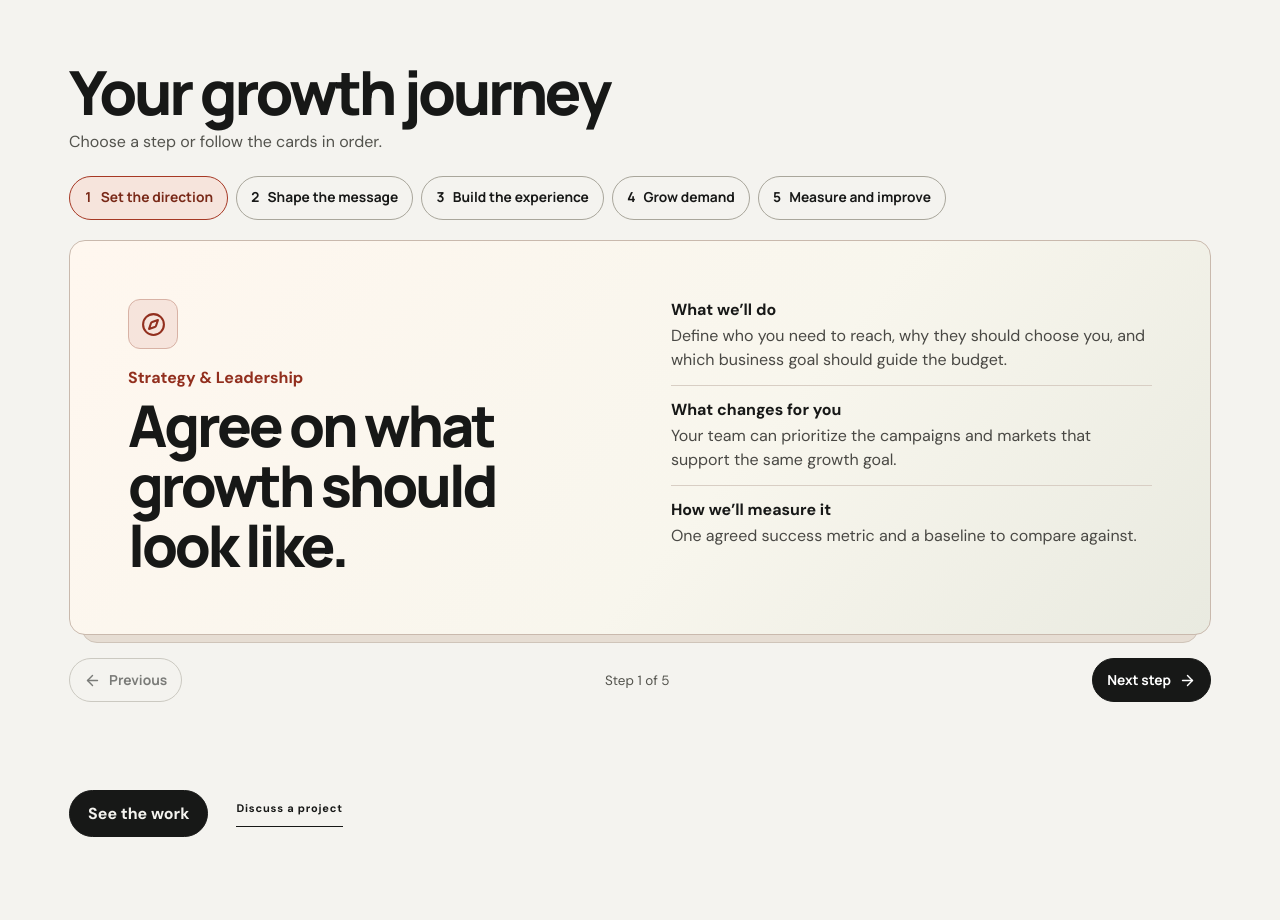
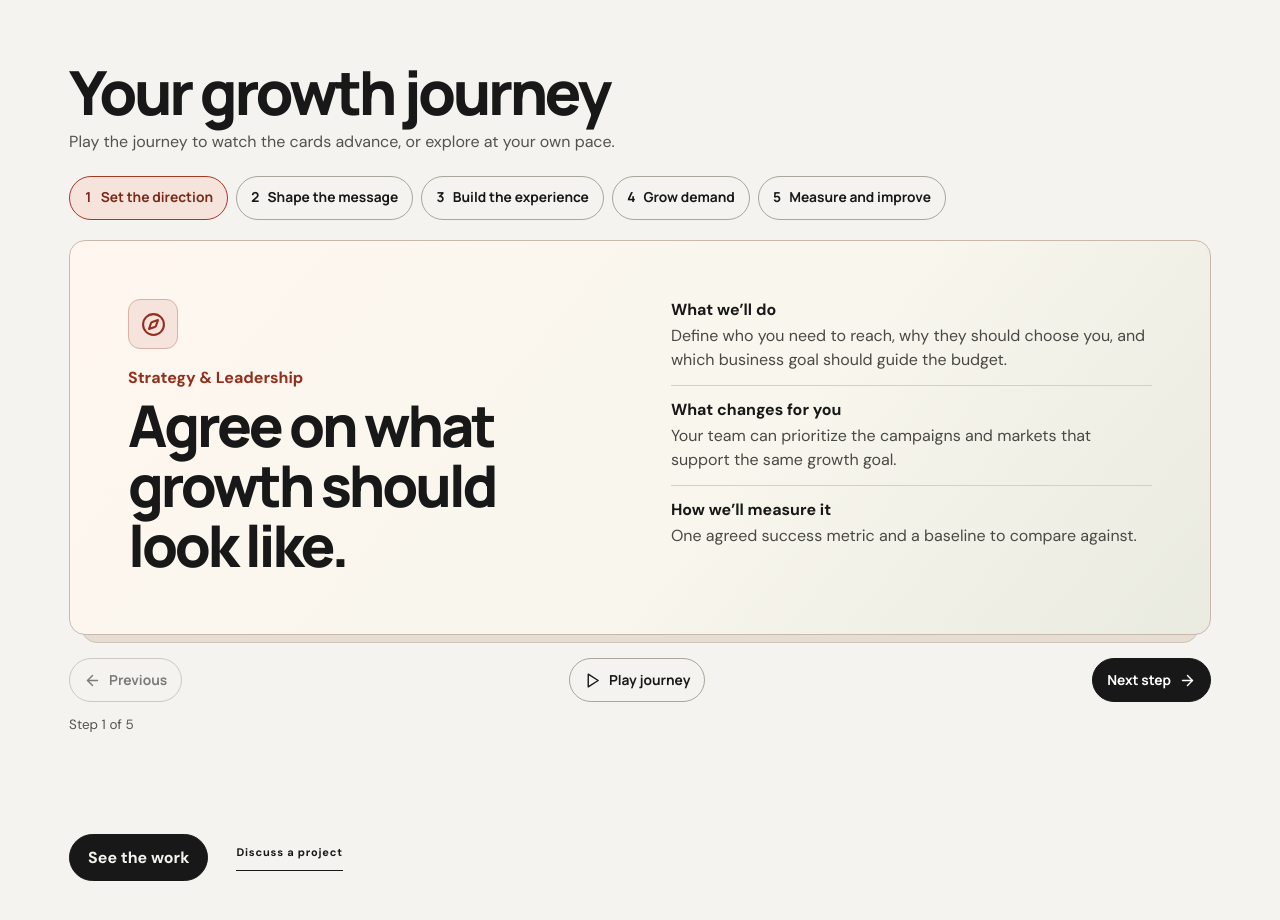
Before and after one commit to hhishamilyas/portfolio, a Next.js app: page /expertise in a window 1280 px wide. Shown: the part 620-1540 px from the top of the page. Built offline with nearby package versions, Linux system fonts and the light colour scheme.

Commit message:
Add playback for the animated Expertise journey

```diff
--- a/app/expertise/ExpertiseJourney.tsx
+++ b/app/expertise/ExpertiseJourney.tsx
@@ -1,8 +1,8 @@
 'use client';
 
-import { useState } from 'react';
+import { useEffect, useState } from 'react';
 import type { PointerEvent } from 'react';
-import { ArrowLeft, ArrowRight, BarChart3, Compass, Layers3, MousePointer2, Palette, RotateCcw } from 'lucide-react';
+import { ArrowLeft, ArrowRight, BarChart3, Compass, Layers3, MousePointer2, Palette, Pause, Play, RotateCcw } from 'lucide-react';
 import { services } from './services';
 import styles from './journey.module.css';
 
@@ -62,17 +62,43 @@ function resetCard(event: PointerEvent<HTMLDivElement>) {
   event.currentTarget.style.removeProperty('--card-y');
 }
 
+const stepDuration = 9000;
+
 export default function ExpertiseJourney() {
   const [active, setActive] = useState(0);
+  const [playing, setPlaying] = useState(false);
   const step = steps[active];
   const Icon = step.icon;
   const isLast = active === steps.length - 1;
+
+  useEffect(() => {
+    if (!playing) return;
+    const timer = window.setTimeout(() => {
+      if (isLast) setPlaying(false);
+      else setActive(active + 1);
+    }, stepDuration);
+    return () => window.clearTimeout(timer);
+  }, [active, isLast, playing]);
+
+  function selectStep(index: number) {
+    setPlaying(false);
+    setActive(index);
+  }
+
+  function togglePlayback() {
+    if (playing) {
+      setPlaying(false);
+    } else {
+      if (isLast) setActive(0);
+      setPlaying(true);
+    }
+  }
 
   return (
     <section className={styles.journey} aria-labelledby="journey-heading">
       <div className={styles.intro}>
         <h2 id="journey-heading">Your growth journey</h2>
-        <p>Choose a step or follow the cards in order.</p>
+        <p>Play the journey to watch the cards advance, or explore at your own pace.</p>
       </div>
 
       <ol className={styles.steps} aria-label="Journey steps">
@@ -82,7 +108,7 @@ export default function ExpertiseJourney() {
               type="button"
               aria-current={index === active ? 'step' : undefined}
               aria-controls="journey-card"
-              onClick={() => setActive(index)}
+              onClick={() => selectStep(index)}
             >
               <span className={styles.stepNumber} aria-hidden="true">{index + 1}</span>
               {label}
@@ -113,14 +139,22 @@ export default function ExpertiseJourney() {
       </div>
 
       <div className={styles.controls}>
-        <button type="button" onClick={() => setActive(index => Math.max(0, index - 1))} disabled={active === 0}>
+        <button type="button" onClick={() => selectStep(active - 1)} disabled={active === 0}>
           <ArrowLeft size={17} aria-hidden="true" /> Previous
         </button>
-        <span className={styles.progress} aria-live="polite" aria-atomic="true">Step {active + 1} of {steps.length}<span className={styles.srOnly}>: {step.label}</span></span>
-        <button className={styles.next} type="button" onClick={() => setActive(index => (index + 1) % steps.length)}>
+        <button className={styles.play} type="button" onClick={togglePlayback} aria-controls="journey-card">
+          {playing ? <><Pause size={17} aria-hidden="true" /> Pause journey</> : <><Play size={17} aria-hidden="true" /> Play journey</>}
+        </button>
+        <button className={styles.next} type="button" onClick={() => selectStep((active + 1) % steps.length)}>
           {isLast ? <>Start again <RotateCcw size={17} aria-hidden="true" /></> : <>Next step <ArrowRight size={17} aria-hidden="true" /></>}
         </button>
       </div>
+      <p className={styles.progress} aria-live={playing ? 'off' : 'polite'} aria-atomic="true">Step {active + 1} of {steps.length}<span className={styles.srOnly}>: {step.label}</span></p>
+      {playing && (
+        <div className={styles.playbackTrack} aria-hidden="true">
+          <div key={active} className={styles.playbackFill} style={{ animationDuration: `${stepDuration}ms` }} />
+        </div>
+      )}
     </section>
   );
 }
```
